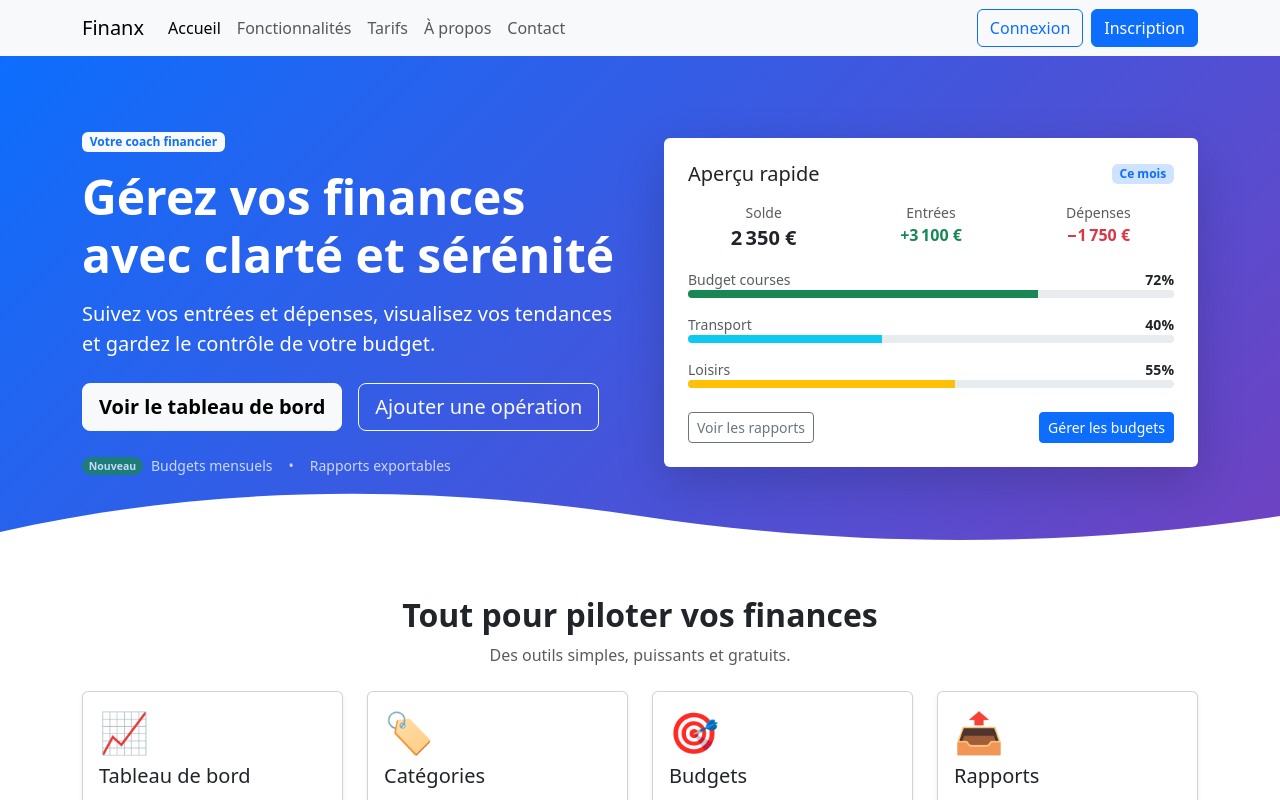
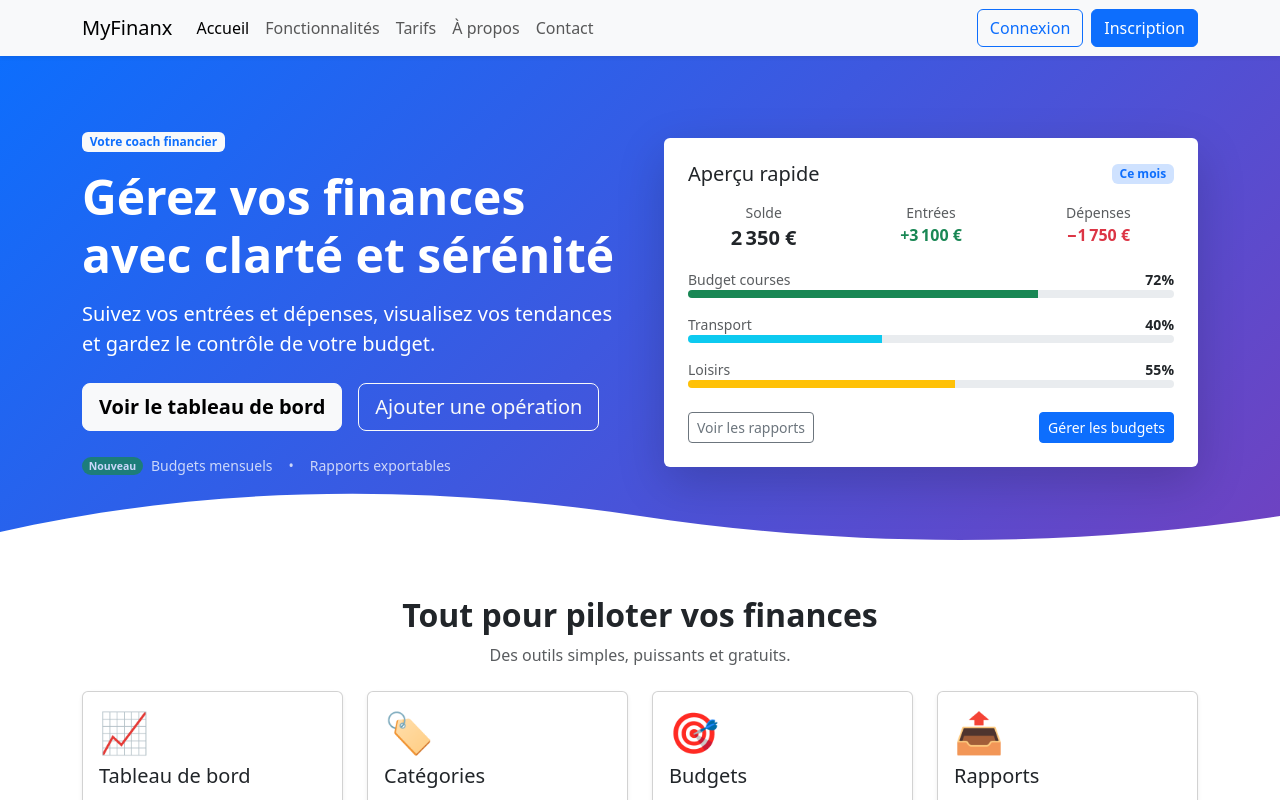
Before and after one commit to HermesOliho/MyFinanx, a Vue app: page / in a window 1280 px wide. Shown: the top 800 px of the page. Built offline with nearby package versions, Linux system fonts and the light colour scheme; the HTML template or start-up script is replaced by a standard one.

Commit message:
Ajout de la vue pour les erreurs 404

```diff
--- a/src/components/PublicNavbar.vue
+++ b/src/components/PublicNavbar.vue
@@ -1,7 +1,7 @@
 <template>
-  <nav class="navbar navbar-expand-lg navbar-light bg-light shadow-sm">
+  <nav class="navbar navbar-expand-lg navbar-light bg-light shadow-sm sticky-top">
     <div class="container">
-      <router-link to="/" class="navbar-brand"> Finanx </router-link>
+      <router-link to="/" class="navbar-brand"> MyFinanx </router-link>
 
       <button
         class="navbar-toggler"
--- a/src/router/index.ts
+++ b/src/router/index.ts
@@ -25,6 +25,12 @@ const router = createRouter({
       name: 'dashboard',
       component: () => import('../views/DashboardView.vue'),
     },
+    // Catch all route - 404 Not Found
+    {
+      path: '/:catchAll(.*)',
+      name: '404',
+      component: () => import('../views/errors/E404View.vue'),
+    },
   ],
 })
 
--- /dev/null
+++ b/src/views/errors/E404View.vue
@@ -0,0 +1,31 @@
+<template>
+  <PublicNavbar />
+  <section class="min-vh-100 d-flex align-items-center bg-light">
+    <div class="container py-5">
+      <div class="row justify-content-center">
+        <div class="col-12 col-md-10 col-lg-8">
+          <div class="text-center p-4 p-md-5 bg-white rounded-3 shadow-sm">
+            <div class="display-1 fw-bold text-primary">404</div>
+            <h1 class="h3 mt-3 mb-2">Page introuvable</h1>
+            <p class="lead text-muted mb-4">
+              Désolé, la page demandée est introuvable ou a été déplacée.
+            </p>
+            <div class="d-flex justify-content-center gap-2">
+              <router-link to="/" class="btn btn-primary">Retour à l’accueil</router-link>
+              <button type="button" class="btn btn-outline-secondary" @click="router.back()">
+                Revenir en arrière
+              </button>
+            </div>
+          </div>
+        </div>
+      </div>
+    </div>
+  </section>
+</template>
+
+<script setup lang="ts">
+import PublicNavbar from '@/components/PublicNavbar.vue'
+import { useRouter } from 'vue-router'
+
+const router = useRouter()
+</script>
```
